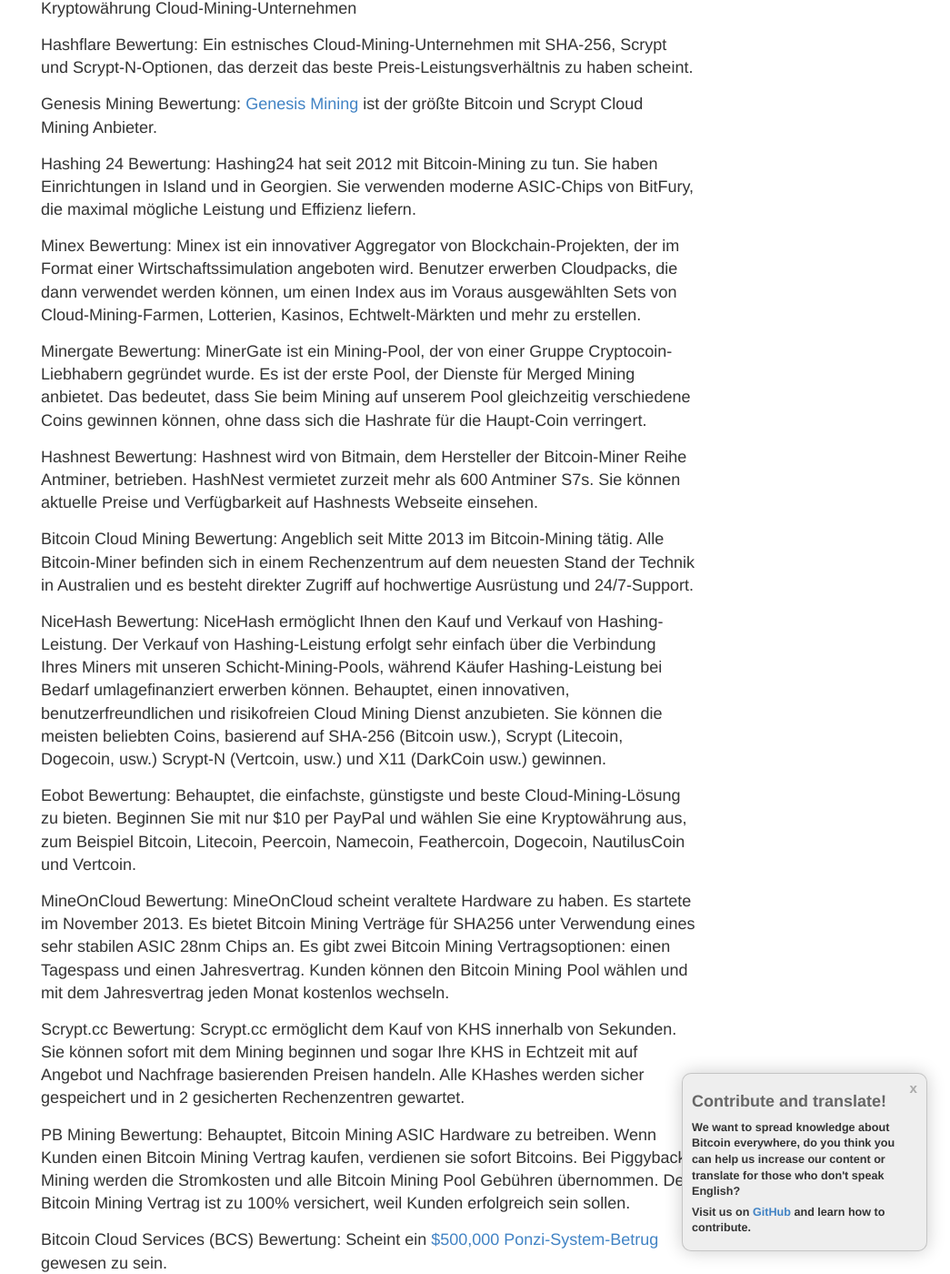
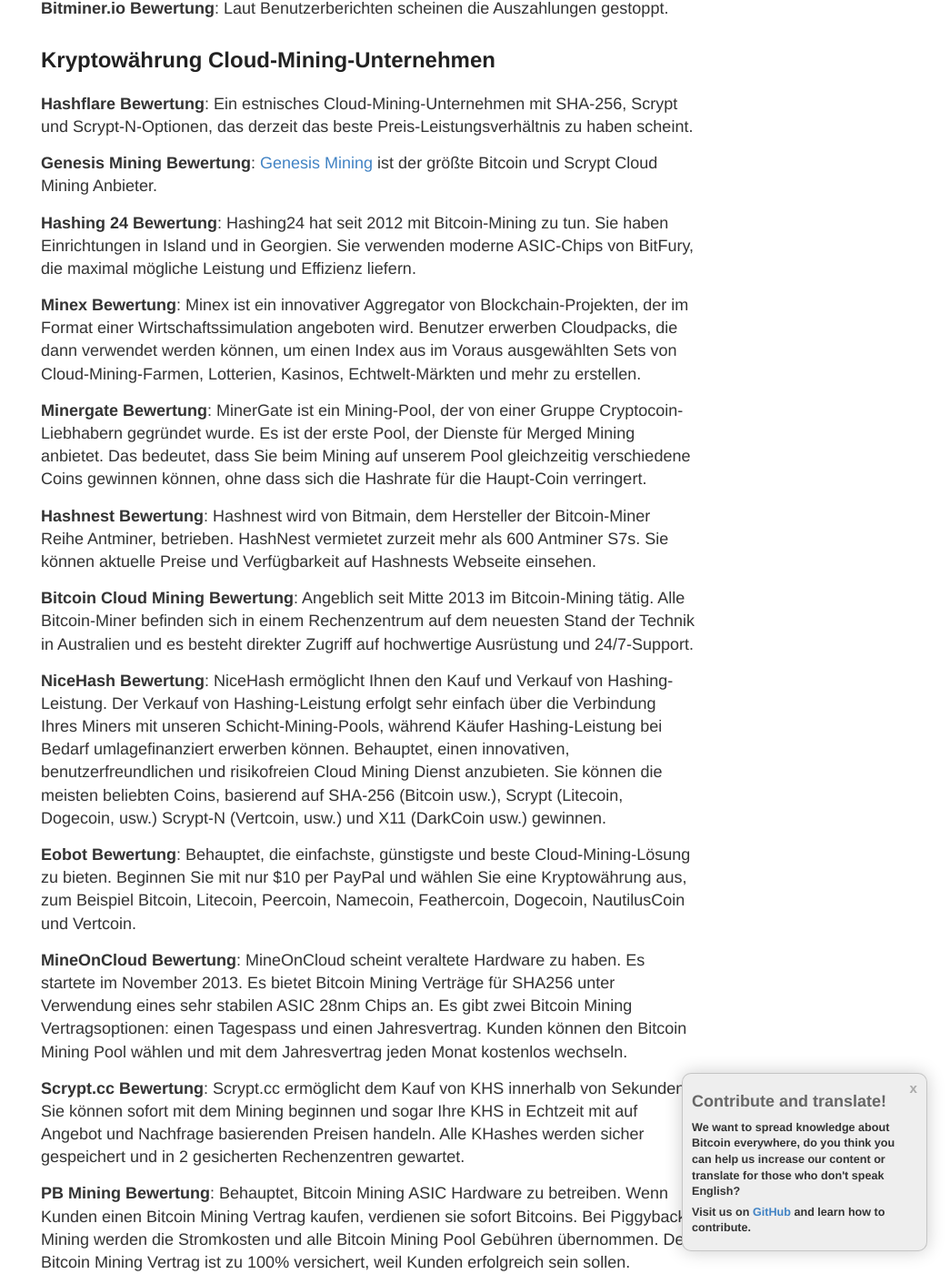
Before and after one commit to vesk4000/bm, a Jekyll site: the page built from translations/cloud/de-cloud.md, in a window 1280 px wide and 1400 px high, scrolled down 5009 px. Shown: the whole window at 91% size, without its empty margins (235-1280 px from the left). Built offline with Jekyll 4.4.1, drawn with Linux system fonts in a browser that asks for light colours; nearby versions of some CDN libraries; comment, search, counter and statistics services are not loaded; some of the changed text lies outside the part shown.

Commit message:
Update de-cloud.md

```diff
--- a/translations/cloud/de-cloud.md
+++ b/translations/cloud/de-cloud.md
@@ -44,25 +44,25 @@ Dann findet das gesamte Bitcoin-Mining aus der Ferne in der Cloud statt. Dadurch
 
 Die Nennung in diesem Abschnitt bedeutet nicht die Billigung dieser Dienste und verfolgt lediglich den Zweck eines Vergleichs von Bitcoin Cloud Mining. Es gab eine enorme Anzahl an Betrug im Bitcoin Cloud Mining.
 
-<a href="http://geni.us/hashflare">Hashflare Bewertung</a>: Hashflare bietet SHA-256 Mining-Verträge an und es können profitablere SHA-256-Coins geschürft werden, während automatische Auszahlungen nach wie vor in BTC stattfinden. Kunden müssen mindestens 10 GH/s kaufen.
+<strong><a href="http://geni.us/hashflare">Hashflare Bewertung</a></strong>: Hashflare bietet SHA-256 Mining-Verträge an und es können profitablere SHA-256-Coins geschürft werden, während automatische Auszahlungen nach wie vor in BTC stattfinden. Kunden müssen mindestens 10 GH/s kaufen.
 
-<a href="http://geni.us/advendorgm">Genesis Mining Bewertung</a>: Genesis Mining ist der größte Bitcoin und Scrypt Cloud Mining Anbieter. Genesis Mining bietet drei Bitcoin Cloud Mining Pläne an, die preisgünstig sind. Zcash Mining-Verträge sind ebenfalls erhältlich.
+<strong><a href="http://geni.us/advendorgm">Genesis Mining Bewertung</a></strong>: Genesis Mining ist der größte Bitcoin und Scrypt Cloud Mining Anbieter. Genesis Mining bietet drei Bitcoin Cloud Mining Pläne an, die preisgünstig sind. Zcash Mining-Verträge sind ebenfalls erhältlich.
 
-<a href="http://geni.us/hashing24">Hashing 24 Bewertung</a>: Hashing24 hat seit 2012 mit Bitcoin-Mining zu tun. Sie haben Einrichtungen in Island und in Georgien. Sie verwenden moderne ASIC-Chips von BitFury, die maximal mögliche Leistung und Effizienz liefern.
+<strong><a href="http://geni.us/hashing24">Hashing 24 Bewertung</a></strong>: Hashing24 hat seit 2012 mit Bitcoin-Mining zu tun. Sie haben Einrichtungen in Island und in Georgien. Sie verwenden moderne ASIC-Chips von BitFury, die maximal mögliche Leistung und Effizienz liefern.
 
-<a href="http://geni.us/minex">Minex Bewertung</a>: Minex ist ein innovativer Aggregator von Blockchain-Projekten, der im Format einer Wirtschaftssimulation angeboten wird. Benutzer erwerben Cloudpacks, die dann verwendet werden können, um einen Index aus im Voraus ausgewählten Sets von Cloud-Mining-Farmen, Lotterien, Kasinos, Echtwelt-Märkten und mehr zu erstellen.
+<strong><a href="http://geni.us/minex">Minex Bewertung</a></strong>: Minex ist ein innovativer Aggregator von Blockchain-Projekten, der im Format einer Wirtschaftssimulation angeboten wird. Benutzer erwerben Cloudpacks, die dann verwendet werden können, um einen Index aus im Voraus ausgewählten Sets von Cloud-Mining-Farmen, Lotterien, Kasinos, Echtwelt-Märkten und mehr zu erstellen.
 
-Minergate Bewertung: Bietet Pool-, Merged Mining und Cloud Mining Dienste für Bitcoin an.
+<strong>Minergate Bewertung</strong>: Bietet Pool-, Merged Mining und Cloud Mining Dienste für Bitcoin an.
 
-<a href="http://geni.us/advendorgm">Hashnest Bewertung</a>: Hashnest wird von Bitmain, dem Hersteller der Bitcoin-Miner Reihe Antminer, betrieben. HashNest vermietet zurzeit mehr als 600 Antminer S7s. Sie können aktuelle Preise und Verfügbarkeit auf Hashnests Webseite einsehen. Als dieser Text geschrieben wurde, konnte die Hashrate eines Antminer S7's für $1200 gemietet werden.
+<strong><a href="http://geni.us/advendorgm">Hashnest Bewertung</a></strong>: Hashnest wird von Bitmain, dem Hersteller der Bitcoin-Miner Reihe Antminer, betrieben. HashNest vermietet zurzeit mehr als 600 Antminer S7s. Sie können aktuelle Preise und Verfügbarkeit auf Hashnests Webseite einsehen. Als dieser Text geschrieben wurde, konnte die Hashrate eines Antminer S7's für $1200 gemietet werden.
 
-Bitcoin Cloud Mining Bewertung: Momentan sind alle Bitcoin Cloud Mining Verträge ausverkauft.
+<strong>Bitcoin Cloud Mining Bewertung</strong>: Momentan sind alle Bitcoin Cloud Mining Verträge ausverkauft.
 
-NiceHash Bewertung: NiceHash ist einzigartig, da es ein Auftragsbuch verwendet, um Mining-Vertrag-Kunden und Verkäufer zusammenzubringen. Besuchen Sie die Website für aktuelle Preise.
+<strong>NiceHash Bewertung</strong>: NiceHash ist einzigartig, da es ein Auftragsbuch verwendet, um Mining-Vertrag-Kunden und Verkäufer zusammenzubringen. Besuchen Sie die Website für aktuelle Preise.
 
-<a href="http://geni.us/hashflare">Eobot Bewertung</a>: Beginnen Sie ab nur $10 mit dem Bitcoin-Cloud-Mining. Eobot behauptet, dass die Kunden innerhalb von 14 Monaten die Gewinnzone erreichen.
+<strong><a href="http://geni.us/hashflare">Eobot Bewertung</a></strong>: Beginnen Sie ab nur $10 mit dem Bitcoin-Cloud-Mining. Eobot behauptet, dass die Kunden innerhalb von 14 Monaten die Gewinnzone erreichen.
 
-MineOnCloud Bewertung: MineOnCloud vermietet zum aktuellen Zeitpunkt ungefähr 35 TH/s Mining-Ausrüstung in der Cloud. Zu den zur Verfügung stehenden Minern gehören der AntMiner S4s und S5s.
+<strong>MineOnCloud Bewertung</strong>: MineOnCloud vermietet zum aktuellen Zeitpunkt ungefähr 35 TH/s Mining-Ausrüstung in der Cloud. Zu den zur Verfügung stehenden Minern gehören der AntMiner S4s und S5s.
 
 <h2>Die besten Bitcoin Cloud Mining Verträge und Vergleiche</h2>
 
@@ -82,32 +82,33 @@ Der Schwierigkeitsgrad des Bitcoin-Netzwerks ändert sich etwa alle 2 Wochen ode
 
 Die Optionen für Litecoin Cloud-Mining Verträge sind begrenzt. Wenn nichts auf der folgenden Liste Ihren Bedürfnissen entspricht, können Sie Bitcoin Cloud-Mining Verträge (siehe oben) kaufen und einfach die verdienten Bitcoins in Litecoin wechseln.
 
-<a href="http://geni.us/hashflare">Hashflare Bewertung</a>: Hashflare bietet Scrypt Mining Verträge mit einer Mindestabnahme von 1 MH/s an.
+<strong><a href="http://geni.us/hashflare">Hashflare Bewertung</a></strong>: Hashflare bietet Scrypt Mining Verträge mit einer Mindestabnahme von 1 MH/s an.
 
-<a href="http://geni.us/advendorgm">Genesis Mining Bewertung</a>: Genesis Mining bietet Litecoin Cloud-Mining Verträge an.
+<strong><a href="http://geni.us/advendorgm">Genesis Mining Bewertung</a></strong>: Genesis Mining bietet Litecoin Cloud-Mining Verträge an.
 
-<a href="http://geni.us/minex">Minex Bewertung</a>: Minex ist ein innovativer Aggregator von Blockchain-Projekten, der im Format einer Wirtschaftssimulation angeboten wird. Benutzer erwerben Cloudpacks, die dann verwendet werden können, um einen Index aus im Voraus ausgewählten Sets von Cloud-Mining-Farmen, Lotterien, Kasinos, Echtwelt-Märkten und mehr zu erstellen.
+<strong><a href="http://geni.us/minex">Minex Bewertung</a></strong>: Minex ist ein innovativer Aggregator von Blockchain-Projekten, der im Format einer Wirtschaftssimulation angeboten wird. Benutzer erwerben Cloudpacks, die dann verwendet werden können, um einen Index aus im Voraus ausgewählten Sets von Cloud-Mining-Farmen, Lotterien, Kasinos, Echtwelt-Märkten und mehr zu erstellen.
 
-Minergate Bewertung: Bietet Pool-, Merged Mining und Cloud Mining Dienste für Litecoin an.
+<strong>Minergate Bewertung</strong>: Bietet Pool-, Merged Mining und Cloud Mining Dienste für Litecoin an.
 
-<a href="http://geni.us/hashflare">Eobot Bewertung</a>: Eobot bietet Litecoin Cloud-Mining Verträge mit monatlichen Auszahlungen in Höhe von 0.0071 LTC an.
+<strong><a href="http://geni.us/hashflare">Eobot Bewertung</a></strong>: Eobot bietet Litecoin Cloud-Mining Verträge mit monatlichen Auszahlungen in Höhe von 0.0071 LTC an.
 
 <h2>Die besten Dash Cloud Mining Dienste und Vergleiche</h2>
 
 Die Optionen für Dash Cloud-Mining Verträge sind begrenzt. Wenn nichts auf der folgenden Liste Ihren Bedürfnissen entspricht, können Sie Bitcoin Cloud-Mining Verträge (siehe oben) kaufen und einfach die verdienten Bitcoins in Dash wechseln.
 
-<a href="http://geni.us/advendorgm">Genesis Mining Bewertung</a>: Genesis Mining ist der größte X11 Cloud Mining Anbieter. Genesis Mining bietet drei Dash X11 Cloud-Mining Pläne an, die preisgünstig sind.
+<strong><a href="http://geni.us/advendorgm">Genesis Mining Bewertung</a></strong>: Genesis Mining ist der größte X11 Cloud Mining Anbieter. Genesis Mining bietet drei Dash X11 Cloud-Mining Pläne an, die preisgünstig sind.
 
 <h2>Die besten Ether Cloud Mining Dienste und Vergleiche</h2>
 
 Die Optionen für Ether Cloud-Mining Verträge sind begrenzt. Wenn nichts auf der folgenden Liste Ihren Bedürfnissen entspricht, können Sie Bitcoin Cloud-Mining Verträge (siehe oben) kaufen und einfach die verdienten Bitcoins in Ether wechseln.
 
-<a href="http://geni.us/hashflare">Hashflare Bewertung</a>: Hashflare ist ein großer Ether Cloud Mining Anbieter mit preiswerten Ethereum Cloud-Mining Verträgen.
-<a href="http://geni.us/advendorgm">Genesis Mining Bewertung</a>: Genesis Mining ist der größte Ether Cloud Mining Anbieter. Ethereum Cloud-Mining Verträge sind preiswert.
+<strong><a href="http://geni.us/hashflare">Hashflare Bewertung</a></strong>: Hashflare ist ein großer Ether Cloud Mining Anbieter mit preiswerten Ethereum Cloud-Mining Verträgen.
 
-<a href="http://geni.us/minex">Minex Bewertung</a>: Minex ist ein innovativer Aggregator von Blockchain-Projekten, der im Format einer Wirtschaftssimulation angeboten wird. Benutzer erwerben Cloudpacks, die dann verwendet werden können, um einen Index aus im Voraus ausgewählten Sets von Cloud-Mining-Farmen, Lotterien, Kasinos, Echtwelt-Märkten und mehr zu erstellen.
+<strong><a href="http://geni.us/advendorgm">Genesis Mining Bewertung</a></strong>: Genesis Mining ist der größte Ether Cloud Mining Anbieter. Ethereum Cloud-Mining Verträge sind preiswert.
 
-<a href="http://geni.us/hashflare">Eobot Bewertung</a>: Eobot bietet Ethereum Cloud-Mining Verträge mit monatlichen Auszahlungen in Höhe von 0.0060 ETH an.
+<strong><a href="http://geni.us/minex">Minex Bewertung</a></strong>: Minex ist ein innovativer Aggregator von Blockchain-Projekten, der im Format einer Wirtschaftssimulation angeboten wird. Benutzer erwerben Cloudpacks, die dann verwendet werden können, um einen Index aus im Voraus ausgewählten Sets von Cloud-Mining-Farmen, Lotterien, Kasinos, Echtwelt-Märkten und mehr zu erstellen.
+
+<strong><a href="http://geni.us/hashflare">Eobot Bewertung</a></strong>: Eobot bietet Ethereum Cloud-Mining Verträge mit monatlichen Auszahlungen in Höhe von 0.0060 ETH an.
 
 Dieser <a href="https://www.bitcoinmining.com/what-is-ethereum-cloud-mining/">Ethereum Cloud Mining Führer</a> zeigt Ihnen, wie Sie Ethereum mithilfe von Amazon-Cloud-Servern gewinnen.
 
@@ -115,44 +116,44 @@ Dieser <a href="https://www.bitcoinmining.com/what-is-ethereum-cloud-mining/">Et
 
 Es gab eine enorme Anzahl an Betrügereien im Bitcoin Cloud Mining, wie das potentielle $500.000 <a href="https://bitcoinmagazine.com/20702/exclusive-possible-500000-bitcoin-cloud-mining-ponzi-scheme-uncovered/">Bitcoin Cloud Mining Ponzi-System</a>, das entdeckt wurde. Potenzielle Käufer sollten vor dem Kauf von Bitcoin Mining Verträgen extrem wachsam und vorsichtig sein. Zu meidende Dienste:
 
-Scrypt.cc Bewertung: Scrypt.cc ermöglicht den Kauf von KHS innerhalb von Sekunden. Sie können sofort mit dem Mining beginnen und sogar Ihre KHS in Echtzeit mit auf Angebot und Nachfrage basierenden Preisen handeln. Alle KHashes werden sicher gespeichert und in 2 gesicherten Rechenzentren gewartet.
+<strong>Scrypt.cc Bewertung</strong>: Scrypt.cc ermöglicht den Kauf von KHS innerhalb von Sekunden. Sie können sofort mit dem Mining beginnen und sogar Ihre KHS in Echtzeit mit auf Angebot und Nachfrage basierenden Preisen handeln. Alle KHashes werden sicher gespeichert und in 2 gesicherten Rechenzentren gewartet.
 
-PB Mining Bewertung: Behauptet, Bitcoin Mining ASIC Hardware zu betreiben. Wenn Kunden einen Bitcoin Mining Vertrag kaufen, verdienen sie sofort Bitcoins. Bei Piggyback Mining werden die Stromkosten und alle Bitcoin Mining Pool Gebühren übernommen. Der Bitcoin Mining Vertrag ist zu 100% versichert, weil Kunden erfolgreich sein sollen.
+<strong>PB Mining Bewertung</strong>: Behauptet, Bitcoin Mining ASIC Hardware zu betreiben. Wenn Kunden einen Bitcoin Mining Vertrag kaufen, verdienen sie sofort Bitcoins. Bei Piggyback Mining werden die Stromkosten und alle Bitcoin Mining Pool Gebühren übernommen. Der Bitcoin Mining Vertrag ist zu 100% versichert, weil Kunden erfolgreich sein sollen.
 
-Bitcoin Cloud Services (BCS) Bewertung: Scheint ein <a href="https://bitcoinmagazine.com/20702/exclusive-possible-500000-bitcoin-cloud-mining-ponzi-scheme-uncovered/">$500,000 Ponzi-System-Betrug</a> gewesen zu sein.
+<strong>Bitcoin Cloud Services (BCS) Bewertung</strong>: Scheint ein <a href="https://bitcoinmagazine.com/20702/exclusive-possible-500000-bitcoin-cloud-mining-ponzi-scheme-uncovered/">$500,000 Ponzi-System-Betrug</a> gewesen zu sein.
 
-Zeushash Bewertung: Scheint die Auszahlungen gestoppt zu haben.
+<strong>Zeushash Bewertung</strong>: Scheint die Auszahlungen gestoppt zu haben.
 
-Bitminer.io Bewertung: Laut Benutzerberichten scheinen die Auszahlungen gestoppt.
+<strong>Bitminer.io Bewertung</strong>: Laut Benutzerberichten scheinen die Auszahlungen gestoppt.
 
-Kryptowährung Cloud-Mining-Unternehmen
+<h2>Kryptowährung Cloud-Mining-Unternehmen</h2>
 
-Hashflare Bewertung: Ein estnisches Cloud-Mining-Unternehmen mit SHA-256, Scrypt und Scrypt-N-Optionen, das derzeit das beste Preis-Leistungsverhältnis zu haben scheint.
+<strong>Hashflare Bewertung</strong>: Ein estnisches Cloud-Mining-Unternehmen mit SHA-256, Scrypt und Scrypt-N-Optionen, das derzeit das beste Preis-Leistungsverhältnis zu haben scheint.
 
-Genesis Mining Bewertung: <a href="http://geni.us/advendorgm">Genesis Mining</a> ist der größte Bitcoin und Scrypt Cloud Mining Anbieter.
+<strong>Genesis Mining Bewertung</strong>: <a href="http://geni.us/advendorgm">Genesis Mining</a> ist der größte Bitcoin und Scrypt Cloud Mining Anbieter.
 
-Hashing 24 Bewertung: Hashing24 hat seit 2012 mit Bitcoin-Mining zu tun. Sie haben Einrichtungen in Island und in Georgien. Sie verwenden moderne ASIC-Chips von BitFury, die maximal mögliche Leistung und Effizienz liefern.
+<strong>Hashing 24 Bewertung</strong>: Hashing24 hat seit 2012 mit Bitcoin-Mining zu tun. Sie haben Einrichtungen in Island und in Georgien. Sie verwenden moderne ASIC-Chips von BitFury, die maximal mögliche Leistung und Effizienz liefern.
 
-Minex Bewertung: Minex ist ein innovativer Aggregator von Blockchain-Projekten, der im Format einer Wirtschaftssimulation angeboten wird. Benutzer erwerben Cloudpacks, die dann verwendet werden können, um einen Index aus im Voraus ausgewählten Sets von Cloud-Mining-Farmen, Lotterien, Kasinos, Echtwelt-Märkten und mehr zu erstellen.
+<strong>Minex Bewertung</strong>: Minex ist ein innovativer Aggregator von Blockchain-Projekten, der im Format einer Wirtschaftssimulation angeboten wird. Benutzer erwerben Cloudpacks, die dann verwendet werden können, um einen Index aus im Voraus ausgewählten Sets von Cloud-Mining-Farmen, Lotterien, Kasinos, Echtwelt-Märkten und mehr zu erstellen.
 
-Minergate Bewertung: MinerGate ist ein Mining-Pool, der von einer Gruppe Cryptocoin-Liebhabern gegründet wurde. Es ist der erste Pool, der Dienste für Merged Mining anbietet. Das bedeutet, dass Sie beim Mining auf unserem Pool gleichzeitig verschiedene Coins gewinnen können, ohne dass sich die Hashrate für die Haupt-Coin verringert.
+<strong>Minergate Bewertung</strong>: MinerGate ist ein Mining-Pool, der von einer Gruppe Cryptocoin-Liebhabern gegründet wurde. Es ist der erste Pool, der Dienste für Merged Mining anbietet. Das bedeutet, dass Sie beim Mining auf unserem Pool gleichzeitig verschiedene Coins gewinnen können, ohne dass sich die Hashrate für die Haupt-Coin verringert.
 
-Hashnest Bewertung: Hashnest wird von Bitmain, dem Hersteller der Bitcoin-Miner Reihe Antminer, betrieben. HashNest vermietet zurzeit mehr als 600 Antminer S7s. Sie können aktuelle Preise und Verfügbarkeit auf Hashnests Webseite einsehen.
+<strong>Hashnest Bewertung</strong>: Hashnest wird von Bitmain, dem Hersteller der Bitcoin-Miner Reihe Antminer, betrieben. HashNest vermietet zurzeit mehr als 600 Antminer S7s. Sie können aktuelle Preise und Verfügbarkeit auf Hashnests Webseite einsehen.
 
-Bitcoin Cloud Mining Bewertung: Angeblich seit Mitte 2013 im Bitcoin-Mining tätig. Alle Bitcoin-Miner befinden sich in einem Rechenzentrum auf dem neuesten Stand der Technik in Australien und es besteht direkter Zugriff auf hochwertige Ausrüstung und 24/7-Support.
+<strong>Bitcoin Cloud Mining Bewertung</strong>: Angeblich seit Mitte 2013 im Bitcoin-Mining tätig. Alle Bitcoin-Miner befinden sich in einem Rechenzentrum auf dem neuesten Stand der Technik in Australien und es besteht direkter Zugriff auf hochwertige Ausrüstung und 24/7-Support.
 
-NiceHash Bewertung: NiceHash ermöglicht Ihnen den Kauf und Verkauf von Hashing-Leistung. Der Verkauf von Hashing-Leistung erfolgt sehr einfach über die Verbindung Ihres Miners mit unseren Schicht-Mining-Pools, während Käufer Hashing-Leistung bei Bedarf umlagefinanziert erwerben können. Behauptet, einen innovativen, benutzerfreundlichen und risikofreien Cloud Mining Dienst anzubieten. Sie können die meisten beliebten Coins, basierend auf SHA-256 (Bitcoin usw.), Scrypt (Litecoin, Dogecoin, usw.) Scrypt-N (Vertcoin, usw.) und X11 (DarkCoin usw.) gewinnen.
+<strong>NiceHash Bewertung</strong>: NiceHash ermöglicht Ihnen den Kauf und Verkauf von Hashing-Leistung. Der Verkauf von Hashing-Leistung erfolgt sehr einfach über die Verbindung Ihres Miners mit unseren Schicht-Mining-Pools, während Käufer Hashing-Leistung bei Bedarf umlagefinanziert erwerben können. Behauptet, einen innovativen, benutzerfreundlichen und risikofreien Cloud Mining Dienst anzubieten. Sie können die meisten beliebten Coins, basierend auf SHA-256 (Bitcoin usw.), Scrypt (Litecoin, Dogecoin, usw.) Scrypt-N (Vertcoin, usw.) und X11 (DarkCoin usw.) gewinnen.
 
-Eobot Bewertung: Behauptet, die einfachste, günstigste und beste Cloud-Mining-Lösung zu bieten. Beginnen Sie mit nur $10 per PayPal und wählen Sie eine Kryptowährung aus, zum Beispiel Bitcoin, Litecoin, Peercoin, Namecoin, Feathercoin, Dogecoin, NautilusCoin und Vertcoin.
+<strong>Eobot Bewertung</strong>: Behauptet, die einfachste, günstigste und beste Cloud-Mining-Lösung zu bieten. Beginnen Sie mit nur $10 per PayPal und wählen Sie eine Kryptowährung aus, zum Beispiel Bitcoin, Litecoin, Peercoin, Namecoin, Feathercoin, Dogecoin, NautilusCoin und Vertcoin.
 
-MineOnCloud Bewertung: MineOnCloud scheint veraltete Hardware zu haben. Es startete im November 2013. Es bietet Bitcoin Mining Verträge für SHA256 unter Verwendung eines sehr stabilen ASIC 28nm Chips an. Es gibt zwei Bitcoin Mining Vertragsoptionen: einen Tagespass und einen Jahresvertrag. Kunden können den Bitcoin Mining Pool wählen und mit dem Jahresvertrag jeden Monat kostenlos wechseln.
+<strong>MineOnCloud Bewertung</strong>: MineOnCloud scheint veraltete Hardware zu haben. Es startete im November 2013. Es bietet Bitcoin Mining Verträge für SHA256 unter Verwendung eines sehr stabilen ASIC 28nm Chips an. Es gibt zwei Bitcoin Mining Vertragsoptionen: einen Tagespass und einen Jahresvertrag. Kunden können den Bitcoin Mining Pool wählen und mit dem Jahresvertrag jeden Monat kostenlos wechseln.
 
-Scrypt.cc Bewertung: Scrypt.cc ermöglicht dem Kauf von KHS innerhalb von Sekunden. Sie können sofort mit dem Mining beginnen und sogar Ihre KHS in Echtzeit mit auf Angebot und Nachfrage basierenden Preisen handeln. Alle KHashes werden sicher gespeichert und in 2 gesicherten Rechenzentren gewartet.
+<strong>Scrypt.cc Bewertung</strong>: Scrypt.cc ermöglicht dem Kauf von KHS innerhalb von Sekunden. Sie können sofort mit dem Mining beginnen und sogar Ihre KHS in Echtzeit mit auf Angebot und Nachfrage basierenden Preisen handeln. Alle KHashes werden sicher gespeichert und in 2 gesicherten Rechenzentren gewartet.
 
-PB Mining Bewertung: Behauptet, Bitcoin Mining ASIC Hardware zu betreiben. Wenn Kunden einen Bitcoin Mining Vertrag kaufen, verdienen sie sofort Bitcoins. Bei Piggyback Mining werden die Stromkosten und alle Bitcoin Mining Pool Gebühren übernommen. Der Bitcoin Mining Vertrag ist zu 100% versichert, weil Kunden erfolgreich sein sollen.
+<strong>PB Mining Bewertung</strong>: Behauptet, Bitcoin Mining ASIC Hardware zu betreiben. Wenn Kunden einen Bitcoin Mining Vertrag kaufen, verdienen sie sofort Bitcoins. Bei Piggyback Mining werden die Stromkosten und alle Bitcoin Mining Pool Gebühren übernommen. Der Bitcoin Mining Vertrag ist zu 100% versichert, weil Kunden erfolgreich sein sollen.
 
-Bitcoin Cloud Services (BCS) Bewertung: Scheint ein <a href="https://bitcoinmagazine.com/20702/exclusive-possible-500000-bitcoin-cloud-mining-ponzi-scheme-uncovered/">$500,000 Ponzi-System-Betrug</a> gewesen zu sein.
+<strong>Bitcoin Cloud Services (BCS) Bewertung</strong>: Scheint ein <a href="https://bitcoinmagazine.com/20702/exclusive-possible-500000-bitcoin-cloud-mining-ponzi-scheme-uncovered/">$500,000 Ponzi-System-Betrug</a> gewesen zu sein.
 
-Zeushash Bewertung: Scheint die Auszahlungen gestoppt zu haben.
+<strong>Zeushash Bewertung</strong>: Scheint die Auszahlungen gestoppt zu haben.
 
-Bitminer.io Bewertung: Laut Benutzerberichten scheinen die Auszahlungen gestoppt.
+<strong>Bitminer.io Bewertung</strong>: Laut Benutzerberichten scheinen die Auszahlungen gestoppt.
```
